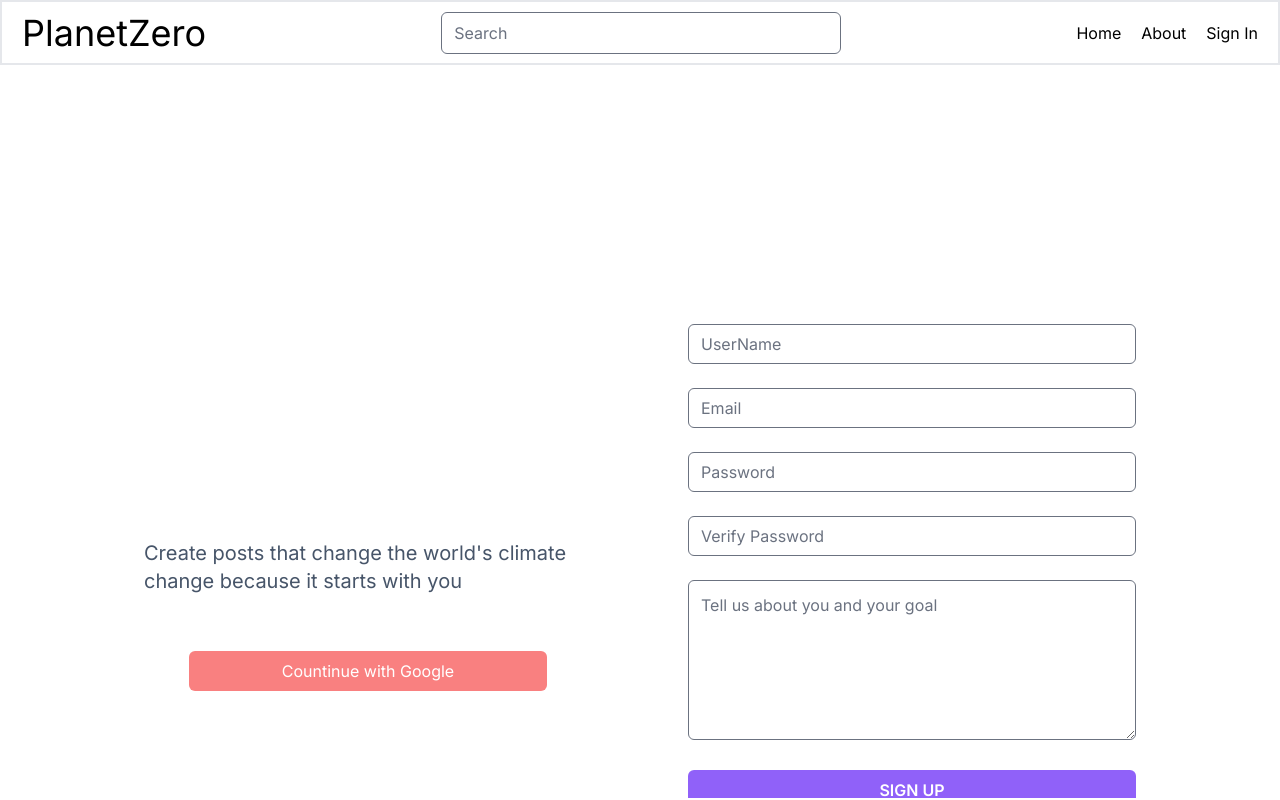
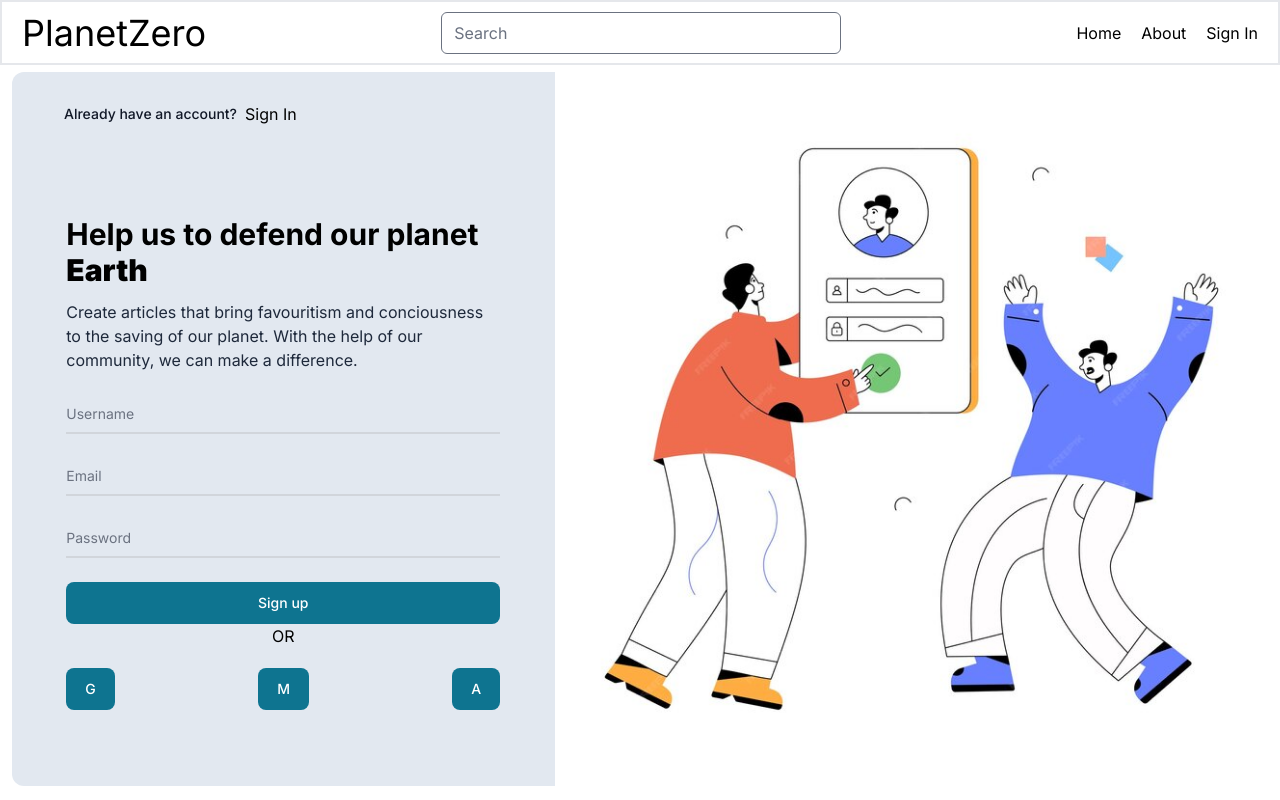
Before and after one commit to EgesaR/PlanetZero, a Next.js app: page /auth/signup in a window 1280 px wide. Built offline with nearby package versions, Linux system fonts and the light colour scheme.

Commit message:
Another Commit

```diff
--- a/app/auth/signin/page.js
+++ b/app/auth/signin/page.js
@@ -7,7 +7,7 @@ import BottomTextInput from "../../components/TextInput";
 import Image from "next/image";
 import { Button, Checkbox, Label } from "flowbite-react";
 
-const SignIn = () => {
+const SignUp = () => {
   return (
     <div className="w-full p-3 h-full">
       <div className="bg-slate-200 h-full flex-1 rounded-xl flex flex-row">
@@ -48,7 +48,7 @@ const SignIn = () => {
           </div>
           <div className="w-full h-[10%] flex items-start pl-10">
             <Label className="ml-3 me-2">Have no account?</Label>
-            <Link href={""}>Sign Up</Link>
+            <Link href={"/auth/signup"}>Sign Up</Link>
           </div>
         </div>
         <Image
@@ -64,4 +64,4 @@ const SignIn = () => {
   );
 };
 
-export default SignIn;
+export default SignUp;
--- a/app/auth/signup/page.js
+++ b/app/auth/signup/page.js
@@ -1,50 +1,70 @@
-import React from "react"
-import Link from "next/link"
+"use client";
+import React from "react";
+import Link from "next/link";
+
+//Components
+import BottomTextInput from "../../components/TextInput";
+import Image from "next/image";
+import { Button, Checkbox, Label } from "flowbite-react";
 
 const SignUp = () => {
+	return (
+		<div className="w-full p-3 h-full">
+			<div className="bg-slate-200 h-full flex-1 rounded-xl flex flex-row">
+				<div className="flex-1 h-full">
+					<div className="w-full h-[5%] flex items-center pl-10 pt-4 mt-4">
+						<Label className="ml-3 me-2">Already have an account?</Label>
+						<Link href={"/auth/signin"}>Sign In</Link>
+					</div>
+					<div className="flex flex-col items-center justify-center h-[95%]">
+						<h1 className="text-3xl font-bold w-[80%]">
+							Help us to defend our planet <b>Earth</b>
+						</h1>
+						<label className="text-slate-800 text-base mt-3  w-[80%]">
+							Create articles that bring favouritism and conciousness to the
+							saving of our planet. With the help of our community, we can make
+							a difference.
+						</label>
 
-
-	return (<div className="flex min-h-screen flex-row p-24">
-		<div className="p-12 w-[50%] flex flex-col justify-center">
-			<h1 className="text-4xl font-semibold my-6 text-white">
-			Hello there welcome to PlanetZero
-			</h1>
-			<p className="text-slate-600 text-xl mt-[2.5rem]">
-			Create posts that change the world's climate change because it starts with you
-			</p>
-			<div className="mt-10 flex flex-col items-center items-center w-full">
-				<button className="bg-red-400 text-white text-bold h-10 w-[80%] my-4 rounded-md hover:bg-red-600 ">
-				Countinue with Google
-				</button>
-
+						<form className="w-[80%] mt-5">
+							<div className="mb-6">
+								<BottomTextInput
+									name={"username"}
+									placeholder={"Username"}
+									type={"text"}
+								/>
+								<BottomTextInput
+									name={"email"}
+									placeholder={"Email"}
+									type={"email"}
+								/>
+								<BottomTextInput
+									name={"password"}
+									placeholder={"Password"}
+									type={"password"}
+								/>
+							</div>
+							<Button className="w-full mt-5">Sign up</Button>
+						</form>
+						<div className="flex items-center">OR</div>
+						<div className="flex w-[80%] justify-between items-center">
+							<Button className="w-50% mt-5">G</Button>
+							<Button className="w-50% mt-5">M</Button>
+							<Button className="w-50% mt-5">A</Button>
+						</div>
+					</div>
+				</div>
+				<Image
+					src="/siginimage.jpg"
+					alt="Descriptive text for screen readers"
+					width={200}
+					height={200}
+					className="flex-1 h-full"
+					layout="responsive"
+				/>
 			</div>
 		</div>
-		<div className="p-12 w-[50%] flex flex-col justify-center">
-			<h1 className="text-4xl font-semibold my-6 text-center text-white">
-				SignUp
-			</h1>
-			<form className="mt-8 w-full">
-				<input type="text" placeholder="UserName"
-				 name="username" className="pl-3 w-full h-10 rounded-md border border-1 mb-6" />
-				 <input type="email" placeholder="Email"
-				 name="email" className="pl-3 w-full h-10 rounded-md border border-1 mb-6" />
-				 <input type="password" placeholder="Password"
-				 name="paasword" className="pl-3 w-full h-10 rounded-md border border-1 mb-6" />
-				 <input type="password" placeholder="Verify Password"
-				 name="verifyPassword" className="pl-3 w-full h-10 rounded-md border border-1 mb-6" />
-				 <textarea type="text" placeholder="Tell us about you and your goal"
-				 name="description" className="p-3 w-full h-40 rounded-md border border-1 mb-6" />
-				 <button className="w-full uppercase h-10 rounded-md bg-purple-500 hover:bg-purple-700 text-white font-semibold">Sign Up</button>
-			</form>
-			<div className="mt-6 flex flex-row items-center justify-center">
-				<label className="text-white">Have an account?</label>
-				<Link href="/auth/signin"
-				className="bg-purple-500 w-[30%] h-10 hover:bg-purple-5700 text-white rounded-md font-semibold ml-6 flex items-center justify-center">
-				Sign In
-				</Link>
-			</div>
-		</div>
-	</div>)
-}
+	);
+};
 
-export default SignUp
+export default SignUp;
```
